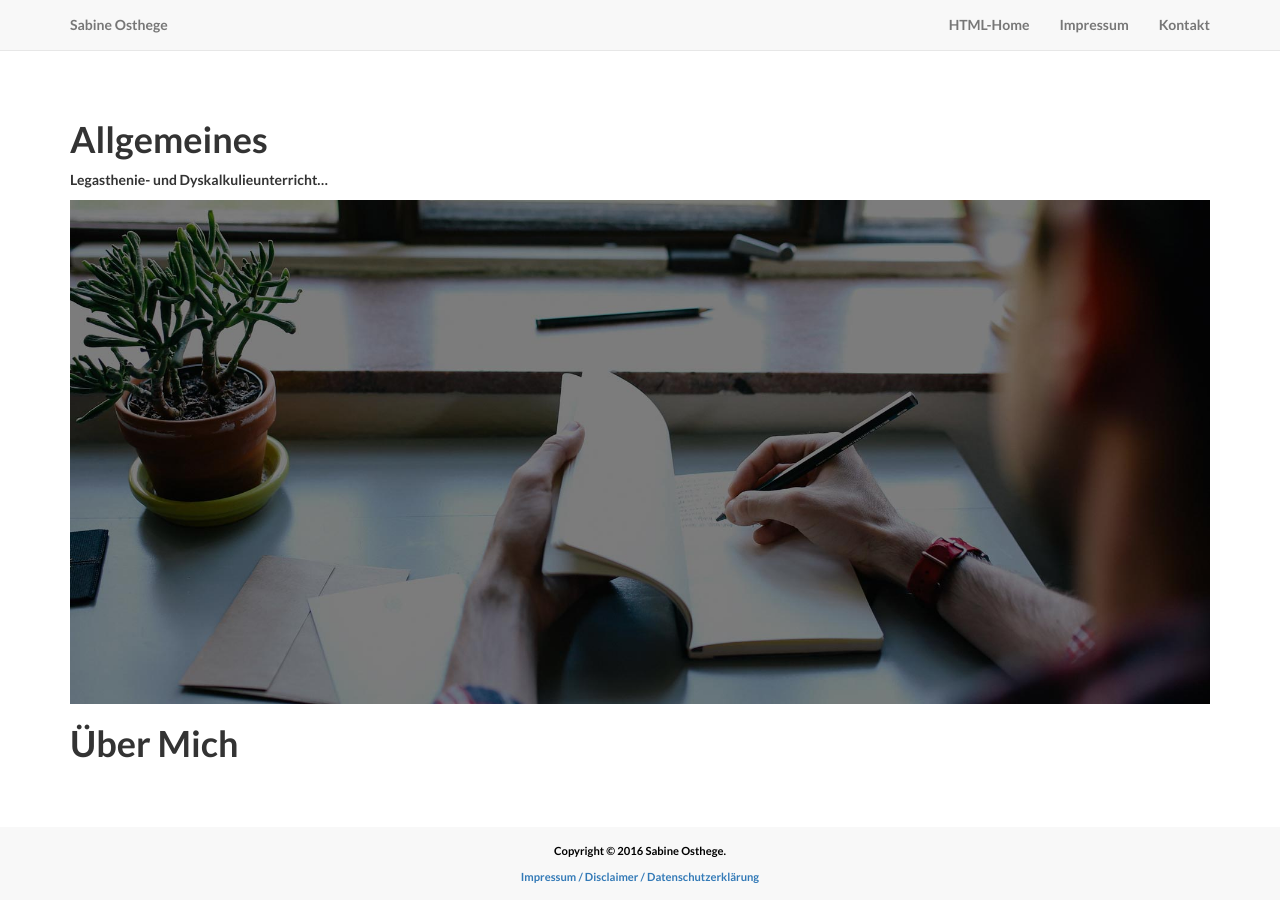
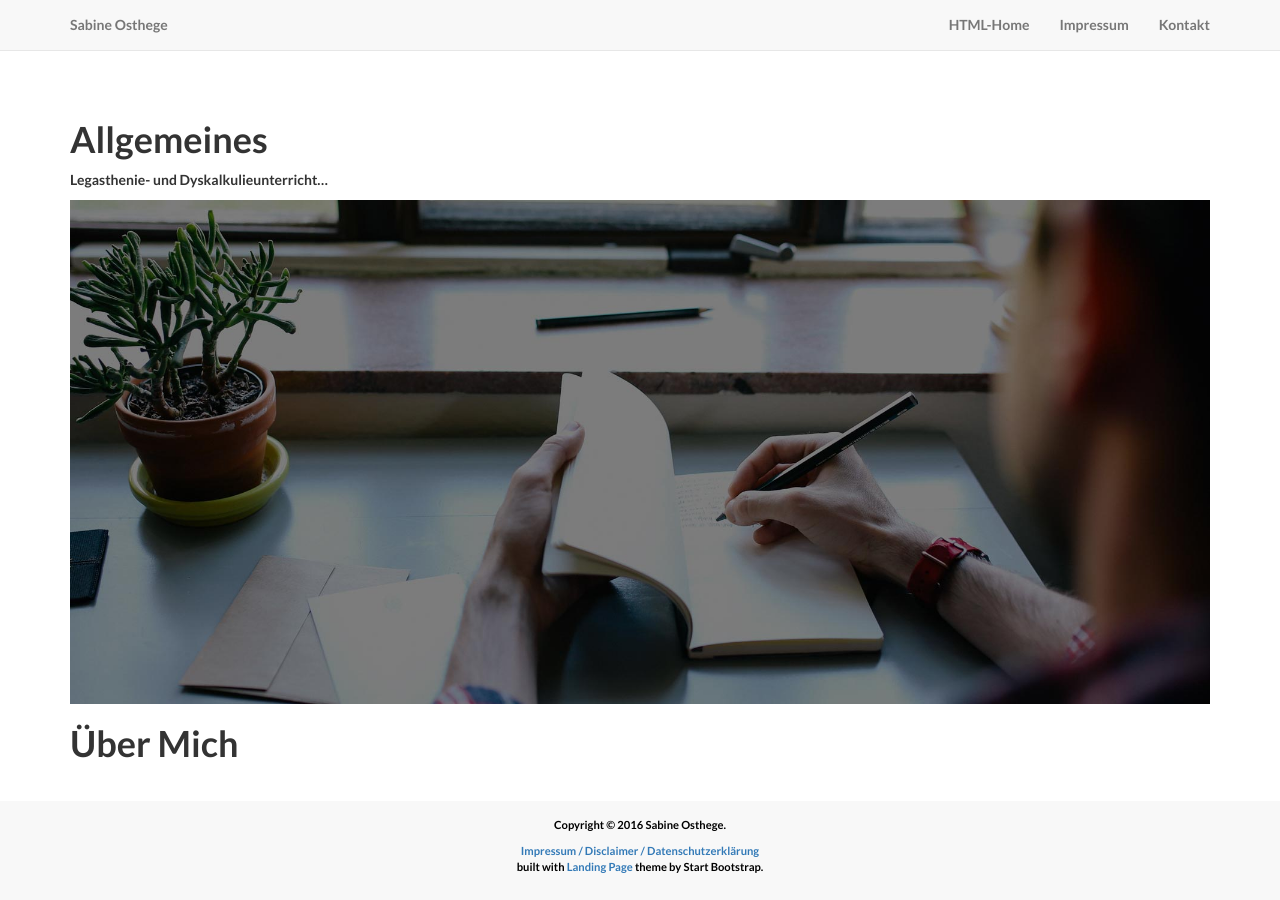
Before and after one commit to sabineosthege/sabineosthege.github.io, a Jekyll site: the page built from index.md, in a window 1280 px wide. Built offline with Jekyll 4.4.1, drawn with Linux system fonts in a browser that asks for light colours; nearby versions of some CDN libraries.

Commit message:
theme credits

```diff
--- a/_layouts/default.html
+++ b/_layouts/default.html
@@ -70,6 +70,7 @@
         <footer class="navbar navbar-fixed-bottom">
             <p>Copyright &copy; 2016 Sabine Osthege.</p>
             <a href="./impressum">Impressum / Disclaimer / Datenschutzerklärung</a>
+            <p>built with <a href="https://startbootstrap.com/template-overviews/landing-page/">Landing Page</a> theme by Start Bootstrap.</p>
         </footer>
 
         <!-- jQuery -->
```
